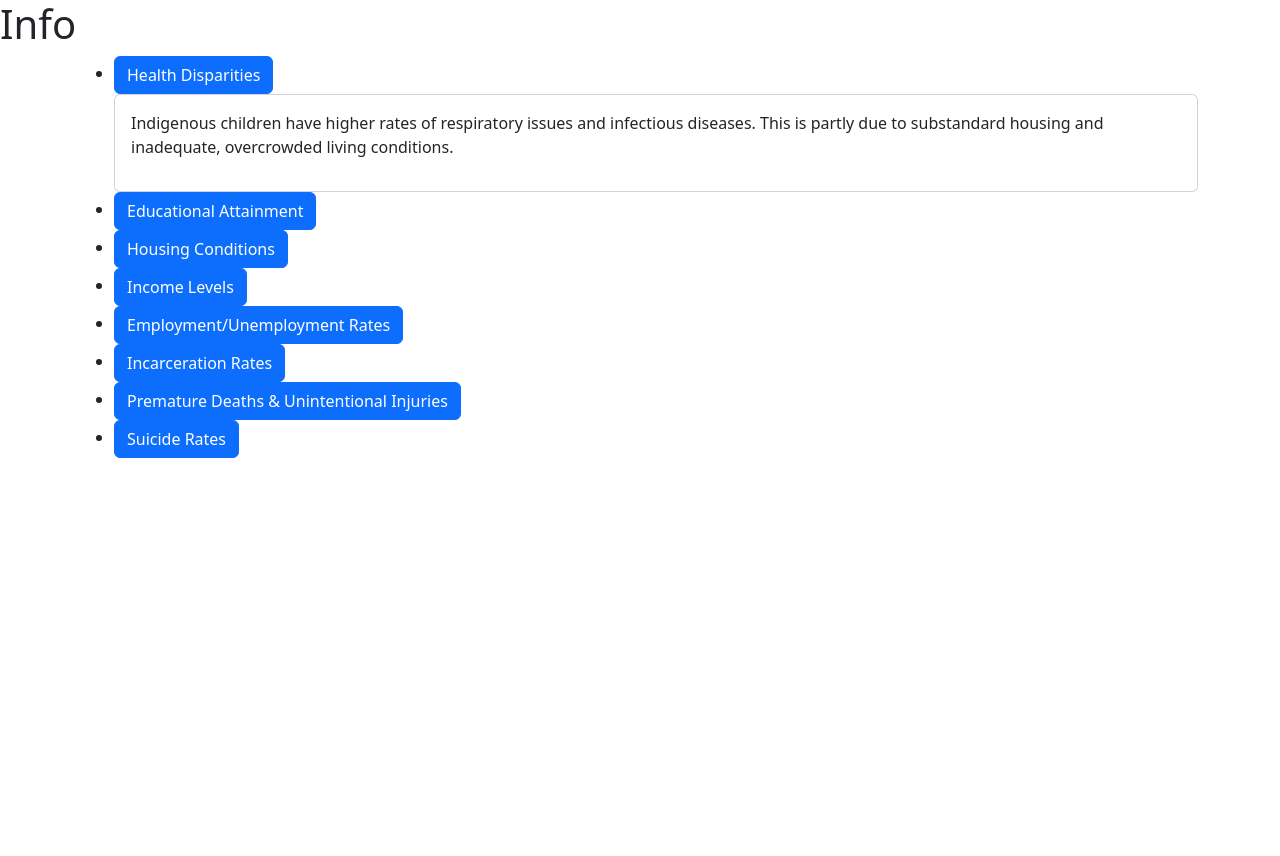
After one commit to soupCodez/land-acknowledger, a Flask app: page /info in a window 1280 px wide, after a click on "Health Disparities". The commit adds this page. Run offline with Flask 3, Linux system fonts and the light colour scheme.

Commit message:
add quiz, map and info pages

```diff
--- a/app.py
+++ b/app.py
@@ -18,10 +18,41 @@ with open('config.json') as config_file:  # Open the config.json file
     config = json.load(config_file)  # Load the JSON data from the file
     app.config.update(config)  # Update the Flask app configuration with the loaded data
 
+# Load questions from questions.json
+with open('questions.json') as questions_file:  # Open the questions.json file
+    QUESTIONS = json.load(questions_file)  # Load the JSON data from the file
+
+@app.context_processor
+def utility_processor():
+    return dict(enumerate=enumerate)  # Make the enumerate function available in Jinja2 templates
+
 # Route for the home page
 @app.route('/')
 def index():
     return render_template('index.html')  # Render and return the index.html template
+
+# Route for the map page
+@app.route('/map')
+def map():
+    return render_template('map.html')  # Render and return the map.html template
+
+# Route for the info page
+@app.route('/info')
+def info():
+    return render_template('info.html')  # Render and return the info.html template
+
+# Route for the quiz page
+@app.route("/quiz", methods=["GET", "POST"])
+def quiz():
+    if request.method == "POST":  # Check if the request method is POST
+        score = 0  # Initialize the score to 0
+        responses = request.form  # Get the form responses
+        for i, question in enumerate(QUESTIONS):  # Iterate over the questions with their index
+            user_answer = responses.get(f"question{i}")  # Get the user's answer for the current question
+            if user_answer == question["correctAnswer"]:  # Check if the user's answer is correct
+                score += 1  # Increment the score if the answer is correct
+        return render_template("quiz.html", questions=QUESTIONS, score=score)  # Render and return the quiz.html template with the score
+    return render_template("quiz.html", questions=QUESTIONS, score=None)  # Render and return the quiz.html template without the score
 
 # Route to handle geocoding of an address
 @app.route('/geocode', methods=['POST'])
@@ -30,7 +61,6 @@ def geocode():
     if not address or address == '':  # Check if the address is not provided or is an empty string
         return "Address not provided", 400  # Return a 400 error with a message
 
-    # Use geopy to geocode the address
     geolocator = Nominatim(user_agent="land-acknowledger")  # Create a geolocator instance with a user agent
     location = geolocator.geocode(address)  # Geocode the address to get the location
     if location:  # Check if the location is found
--- /dev/null
+++ b/questions.json
@@ -0,0 +1,27 @@
+[
+  {
+    "question": "True or False? Indigenous children have higher rates of respiratory issues and infectious diseases.",
+    "answers": { "a": "True", "b": "False" },
+    "correctAnswer": "a"
+  },
+  {
+    "question": "What percentage of students on reserves graduate high school?",
+    "answers": { "a": "78%", "b": "50%", "c": "48%" },
+    "correctAnswer": "c"
+  },
+  {
+    "question": "On reserves, non-Indigenous workers can make up to __% more than Indigenous workers.",
+    "answers": { "a": "80", "b": "50", "c": "88" },
+    "correctAnswer": "c"
+  },
+  {
+    "question": "What percentage of prisoners do Indigenous people make up?",
+    "answers": { "a": "32%", "b": "54%", "c": "17%" },
+    "correctAnswer": "a"
+  },
+  {
+    "question": "What is the highest cause of death for Indigenous youth?",
+    "answers": { "a": "Poor Water", "b": "Suicide", "c": "Work Accidents" },
+    "correctAnswer": "b"
+  }
+]
--- a/templates/base.html
+++ b/templates/base.html
@@ -1,12 +1,22 @@
 <!DOCTYPE html>
 <html lang="en">
-<head>
-    <meta charset="UTF-8">
-    <meta name="viewport" content="width=device-width, initial-scale=1.0">
-    <link href="https://cdn.jsdelivr.net/npm/bootstrap@5.3.3/dist/css/bootstrap.min.css" rel="stylesheet" integrity="sha384-QWTKZyjpPEjISv5WaRU9OFeRpok6YctnYmDr5pNlyT2bRjXh0JMhjY6hW+ALEwIH" crossorigin="anonymous">
+  <head>
+    <meta charset="UTF-8" />
+    <meta name="viewport" content="width=device-width, initial-scale=1.0" />
+    <link
+      href="https://cdn.jsdelivr.net/npm/bootstrap@5.3.3/dist/css/bootstrap.min.css"
+      rel="stylesheet"
+      integrity="sha384-QWTKZyjpPEjISv5WaRU9OFeRpok6YctnYmDr5pNlyT2bRjXh0JMhjY6hW+ALEwIH"
+      crossorigin="anonymous"
+    />
     {% block head %}{% endblock %}
-</head>
-<body>
+  </head>
+  <body>
     {% block body %}{% endblock %}
-</body>
+    <script
+      src="https://cdn.jsdelivr.net/npm/bootstrap@5.3.3/dist/js/bootstrap.bundle.min.js"
+      integrity="sha384-YvpcrYf0tY3lHB60NNkmXc5s9fDVZLESaAA55NDzOxhy9GkcIdslK1eN7N6jIeHz"
+      crossorigin="anonymous"
+    ></script>
+  </body>
 </html>
--- /dev/null
+++ b/templates/info.html
@@ -0,0 +1,191 @@
+{% extends 'base.html' %} {% block head %}
+<title>Land Acknowledger</title>
+{% endblock %} {% block body %}
+<main>
+  <h1>Info</h1>
+  <div
+    class="container justify-content-center align-items-center"
+    style="height: 100vh"
+  >
+    <ul>
+      <li>
+        <a
+          class="btn btn-primary"
+          data-bs-toggle="collapse"
+          href="#collapseHealthDisparities"
+          role="button"
+          aria-expanded="false"
+          aria-controls="collapseHealthDisparities"
+        >
+          Health Disparities
+        </a>
+        <div class="collapse" id="collapseHealthDisparities">
+          <div class="card card-body">
+            <p>
+              Indigenous children have higher rates of respiratory issues and
+              infectious diseases. This is partly due to substandard housing and
+              inadequate, overcrowded living conditions.
+            </p>
+          </div>
+        </div>
+      </li>
+      <li>
+        <a
+          class="btn btn-primary"
+          data-bs-toggle="collapse"
+          href="#collapseEducationalAttainment"
+          role="button"
+          aria-expanded="false"
+          aria-controls="collapseEducationalAttainment"
+        >
+          Educational Attainment
+        </a>
+        <div class="collapse" id="collapseEducationalAttainment">
+          <div class="card card-body">
+            <p>
+              Canada has high educational attainment but Indigenous students
+              graduate less. Only 48% students of reserves graduate from high
+              school compared to 75% for those off-reserve.
+            </p>
+          </div>
+        </div>
+      </li>
+      <li>
+        <a
+          class="btn btn-primary"
+          data-bs-toggle="collapse"
+          href="#collapseHousingConditions"
+          role="button"
+          aria-expanded="false"
+          aria-controls="collapseHousingConditions"
+        >
+          Housing Conditions
+        </a>
+        <div class="collapse" id="collapseHousingConditions">
+          <div class="card card-body">
+            <p>
+              About 16.4% of Indigenous peoples live in homes requiring major
+              repairs. This is almost three times higher than for people with
+              non-Indigenous background. 17.1% of Indigenous households were
+              crowded.
+            </p>
+          </div>
+        </div>
+      </li>
+      <li>
+        <a
+          class="btn btn-primary"
+          data-bs-toggle="collapse"
+          href="#collapseIncomeLevels"
+          role="button"
+          aria-expanded="false"
+          aria-controls="collapseIncomeLevels"
+        >
+          Income Levels
+        </a>
+        <div class="collapse" id="collapseIncomeLevels">
+          <div class="card card-body">
+            <p>
+              Indigenous Canadians can earn only about 70 cents for each dollar
+              earned by a non-Indigenous Canadian. In cities, Indigenous workers
+              can earn 34% less than non-Indigenous workers doing similar jobs.
+              On reserves, non-Indigenous workers can make up to 88% more than
+              Indigenous workers.
+            </p>
+          </div>
+        </div>
+      </li>
+      <li>
+        <a
+          class="btn btn-primary"
+          data-bs-toggle="collapse"
+          href="#collapseEmploymentRates"
+          role="button"
+          aria-expanded="false"
+          aria-controls="collapseEmploymentRates"
+        >
+          Employment/Unemployment Rates
+        </a>
+        <div class="collapse" id="collapseEmploymentRates">
+          <div class="card card-body">
+            <p>
+              Higher unemployment among Indigenous peoples is partially
+              attributed to the generally lower levels of educational
+              attainment. Some of the barriers include cultural differences and
+              discrimination, but also poverty, lack of access to
+              transportation, and inability to find childcare.
+            </p>
+          </div>
+        </div>
+      </li>
+      <li>
+        <a
+          class="btn btn-primary"
+          data-bs-toggle="collapse"
+          href="#collapseIncarcerationRates"
+          role="button"
+          aria-expanded="false"
+          aria-controls="collapseIncarcerationRates"
+        >
+          Incarceration Rates
+        </a>
+        <div class="collapse" id="collapseIncarcerationRates">
+          <div class="card card-body">
+            <p>
+              Indigenous people make up 32% of all prisoners but comprise about
+              5% of all Canadians. Indigenous women represent nearly half of all
+              women incarcerated in federal prisons.
+            </p>
+          </div>
+        </div>
+      </li>
+      <li>
+        <a
+          class="btn btn-primary"
+          data-bs-toggle="collapse"
+          href="#collapsePrematureDeaths"
+          role="button"
+          aria-expanded="false"
+          aria-controls="collapsePrematureDeaths"
+        >
+          Premature Deaths & Unintentional Injuries
+        </a>
+        <div class="collapse" id="collapsePrematureDeaths">
+          <div class="card card-body">
+            <p>
+              Indigenous children and youth experience a higher rate of
+              unintentional injuries when compared to non-Indigenous youth. Most
+              isolated reserves lack health human resources to rehabilitate the
+              injured.
+            </p>
+          </div>
+        </div>
+      </li>
+      <li>
+        <a
+          class="btn btn-primary"
+          data-bs-toggle="collapse"
+          href="#collapseSuicideRates"
+          role="button"
+          aria-expanded="false"
+          aria-controls="collapseSuicideRates"
+        >
+          Suicide Rates
+        </a>
+        <div class="collapse" id="collapseSuicideRates">
+          <div class="card card-body">
+            <p>
+              Canadian Indigenous communities have some of the highest recorded
+              suicide rates worldwide. Suicide is one of the highest causes of
+              death for First Nations youth and adults. Inuit suicide rates are
+              nine times the national average; First Nations rates are three
+              times higher; Métis rates are twice the national average.
+            </p>
+          </div>
+        </div>
+      </li>
+    </ul>
+  </div>
+</main>
+<footer></footer>
+{% endblock %}
```
Also changed, not shown: templates/index.html (+21 -8 lines), templates/map.html (added, +31 -0 lines), templates/quiz.html (added, +41 -0 lines).
